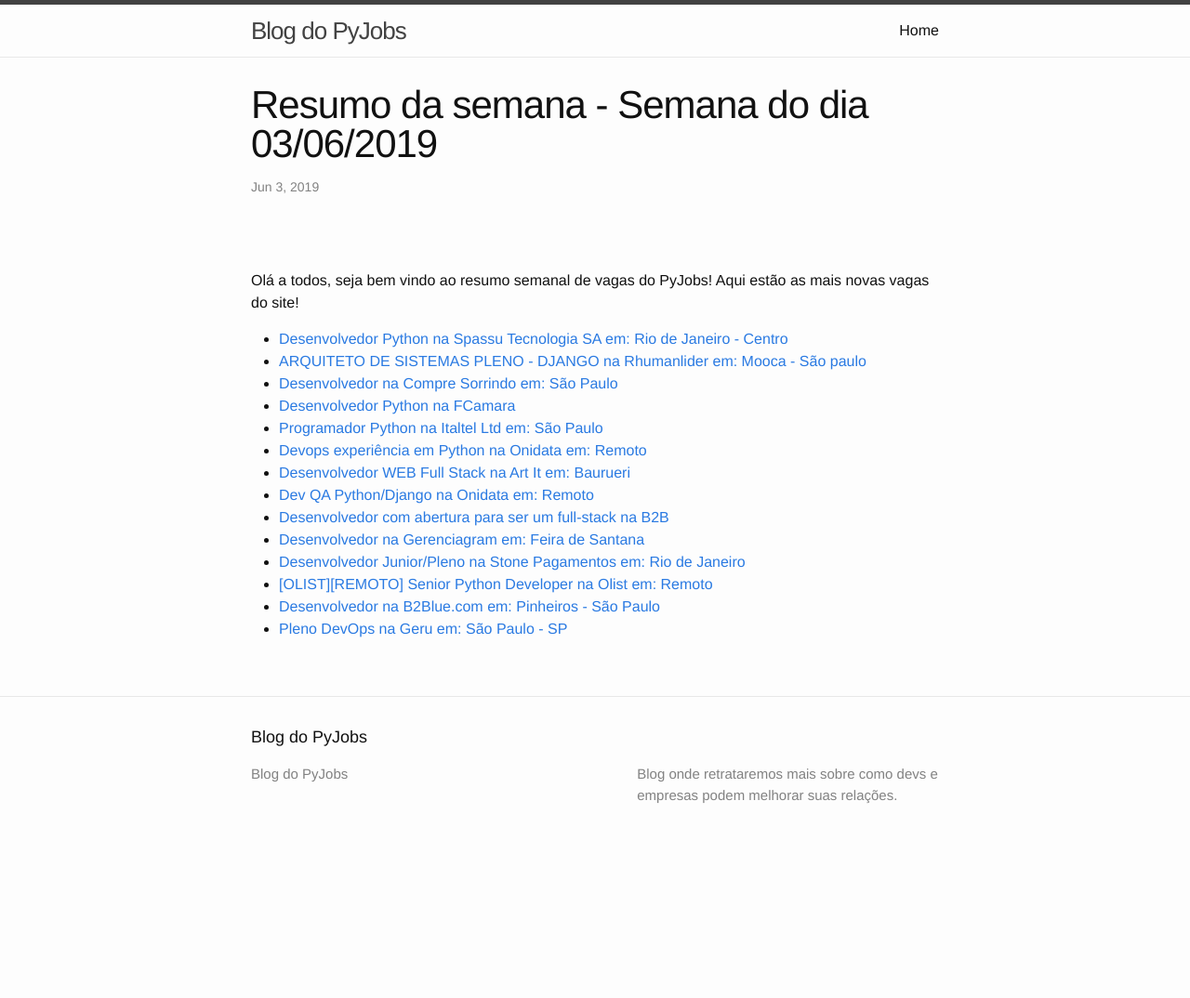
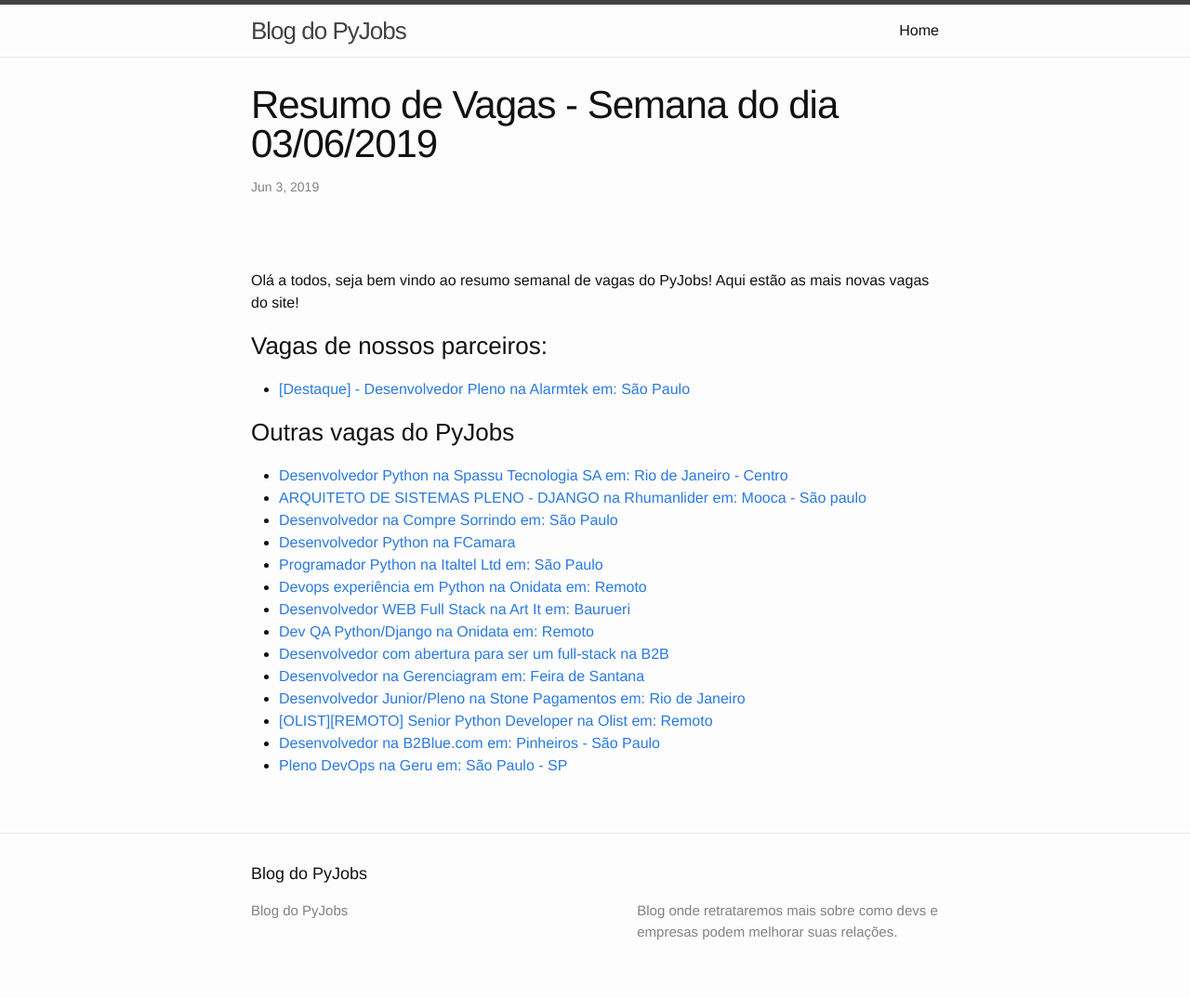
Before and after one commit to vmesel/pyjobs_blog, a Jekyll site: the page built from _posts/2019-06-03-resumo-da-vaga-01.markdown, in a window 1280 px wide. Shown: the whole page at 93% size. Built offline with Jekyll 4.4.1, drawn with Linux system fonts in a browser that asks for light colours; before the commit the page ends 927 px from its top, so only the background shows below that.

Commit message:
Fix First Week Summary PyJobs

```diff
--- a/_posts/2019-06-03-resumo-da-vaga-01.markdown
+++ b/_posts/2019-06-03-resumo-da-vaga-01.markdown
@@ -1,11 +1,17 @@
 ---
 layout: post
-title:  "Resumo da semana - Semana do dia 03/06/2019"
+title:  "Resumo de Vagas - Semana do dia 03/06/2019"
 date:   2019-06-03 20:08:14 -0300
 categories: resumo da semana
 ---
 
 Olá a todos, seja bem vindo ao resumo semanal de vagas do PyJobs! Aqui estão as mais novas vagas do site!
+
+### Vagas de nossos parceiros:
+
+- [[Destaque] - Desenvolvedor Pleno na Alarmtek em: São Paulo](https://www.pyjobs.com.br/job/485/)
+
+### Outras vagas do PyJobs
 
  - [Desenvolvedor Python na Spassu Tecnologia SA em: Rio de Janeiro - Centro](http://www.pyjobs.com.br/job/521)
  - [ARQUITETO DE SISTEMAS PLENO - DJANGO na Rhumanlider em: Mooca - São paulo](http://www.pyjobs.com.br/job/519)
```
